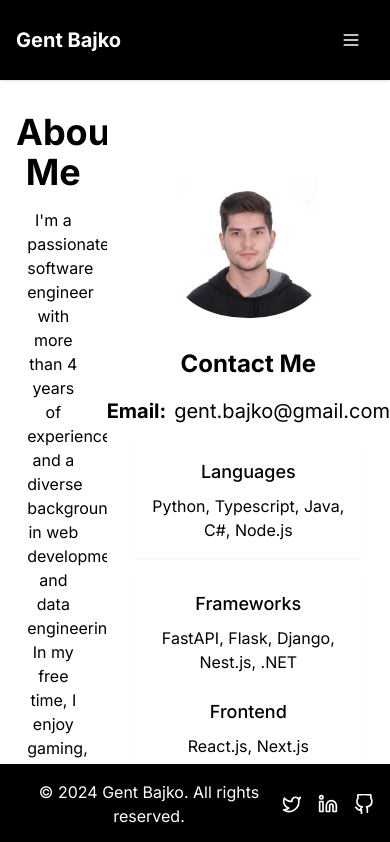
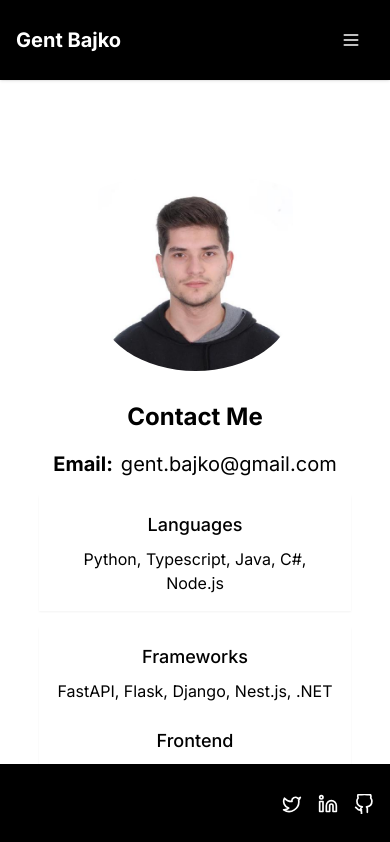
Before and after one commit to GentBajko/blog, a Next.js app: page /about in a window 390 px wide. Shown: the top 842 px of the page. Built offline with nearby package versions, Linux system fonts and the light colour scheme.

Commit message:
Fixed styling for mobile

```diff
--- a/src/app/about/page.tsx
+++ b/src/app/about/page.tsx
@@ -6,11 +6,11 @@ import Image from "next/image";
 export default function About() {
   return (
     <Layout>
-      <main className="flex flex-1 overflow-hidden">
-        <div className="flex-1 overflow-y-scroll h-[calc(100vh-160px)]">
+      <main className="flex flex-col md:flex-row flex-1 overflow-hidden">
+        <div className="md:flex-1 md:overflow-y-scroll md:h-[calc(100vh-160px)] order-2 md:order-1 p-4 md:p-0">
           <Resume />
         </div>
-        <div className="bg-background py-4 md:py-6 flex-1 fixed-right-0">
+        <div className="bg-background py-4 md:py-6 flex-1 md:fixed-right-0 order-1 md:order-2">
           <div className="text-center">
             <Image
               src="/avatar.jpeg"
--- a/src/components/Blog.tsx
+++ b/src/components/Blog.tsx
@@ -9,7 +9,7 @@ interface ArticleProps {
 
 export function Article({ article }: ArticleProps) {
   return (
-    <div className="flex flex-col min-h-screen">
+    <div className="flex flex-col">
       <main className="flex-1">
         <article className="bg-background py-8 md:py-12">
           <div className="container mx-auto px-4">
@@ -28,7 +28,7 @@ export function Article({ article }: ArticleProps) {
                   code({ node, inline, className, children, ...props }) {
                     const match = /language-(\w+)/.exec(className || "");
                     return !inline && match ? (
-                      <div>
+                      <div className="w-full md:w-1/2 bg-blue-500">
                         <SyntaxHighlighter
                           // @ts-ignore
                           style={tomorrow}
--- a/src/components/Footer.tsx
+++ b/src/components/Footer.tsx
@@ -5,10 +5,10 @@ export function Footer() {
   return (
     <footer className="bg-black py-6 fixed bottom-0 w-full h-20 z-50">
       <div className="container mx-auto px-4 flex items-center justify-between h-full">
-        <div className="justify-center text-primary text-center items-center">
-            &copy; 2024 Gent Bajko. All rights reserved.
+        <div className="hidden md:flex justify-center text-primary text-center items-center">
+          &copy; 2024 Gent Bajko. All rights reserved.
         </div>
-        <div className="flex items-center space-x-4">
+        <div className="flex items-center space-x-4 ml-auto">
           <Link
             href="https://x.com/GentBajko"
             className="text-white hover:text-primary-hover transition-colors"
--- a/src/components/Resume.tsx
+++ b/src/components/Resume.tsx
@@ -120,6 +120,7 @@ export function Resume() {
           />
         </div>
       </div>
+      <br />
     </article>
   );
 }
--- a/src/components/Skills.tsx
+++ b/src/components/Skills.tsx
@@ -4,7 +4,7 @@ export function Skills() {
       className="dark:prose-invert mx-auto text-center"
       style={{ maxWidth: "80%" }}
     >
-      <div className="grid grid-cols-1 md:grid-cols-3 gap-4">
+      <div className="grid grid-cols-1 md:grid-cols-3 gap-4 pb">
         <div className="bg-background rounded-md p-4 shadow-sm">
           <h3 className="text-lg font-medium mb-2 text-center">Languages</h3>
           <p className="text-muted-foreground text-center normal">
```
